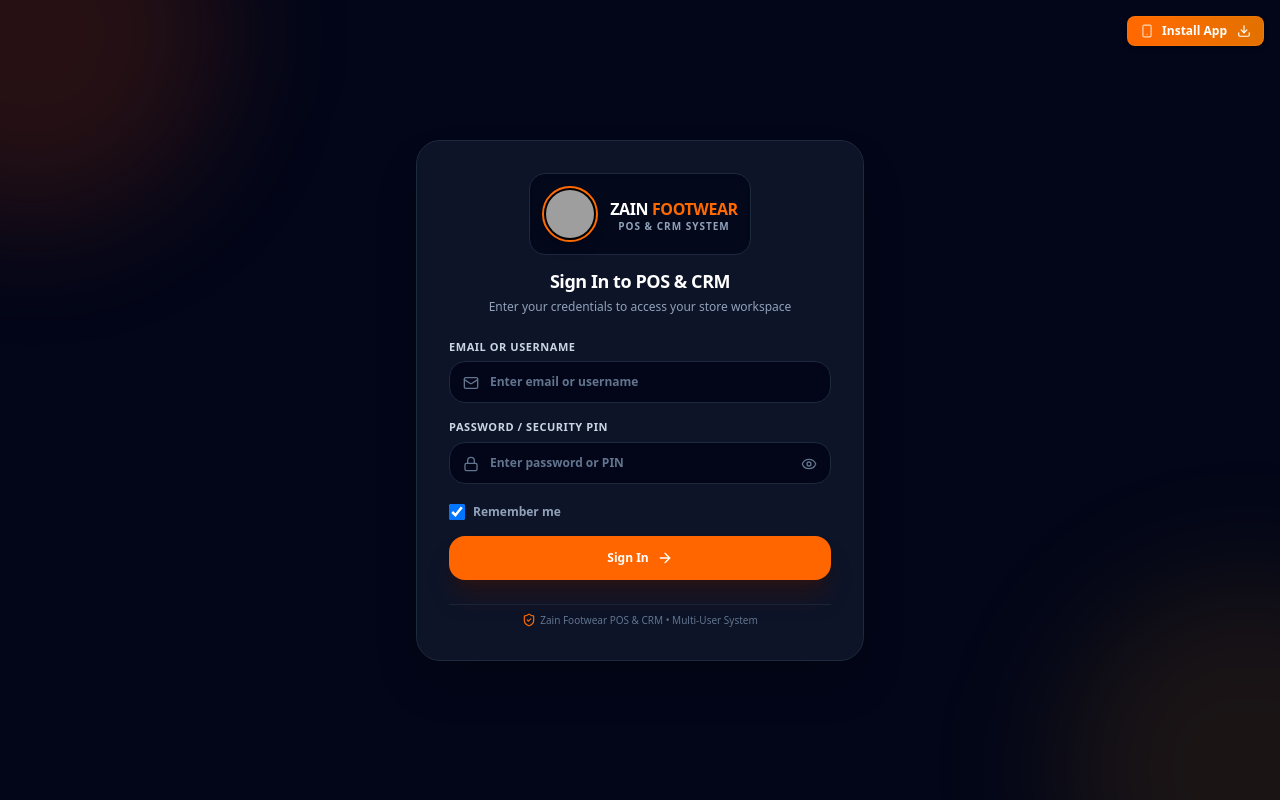
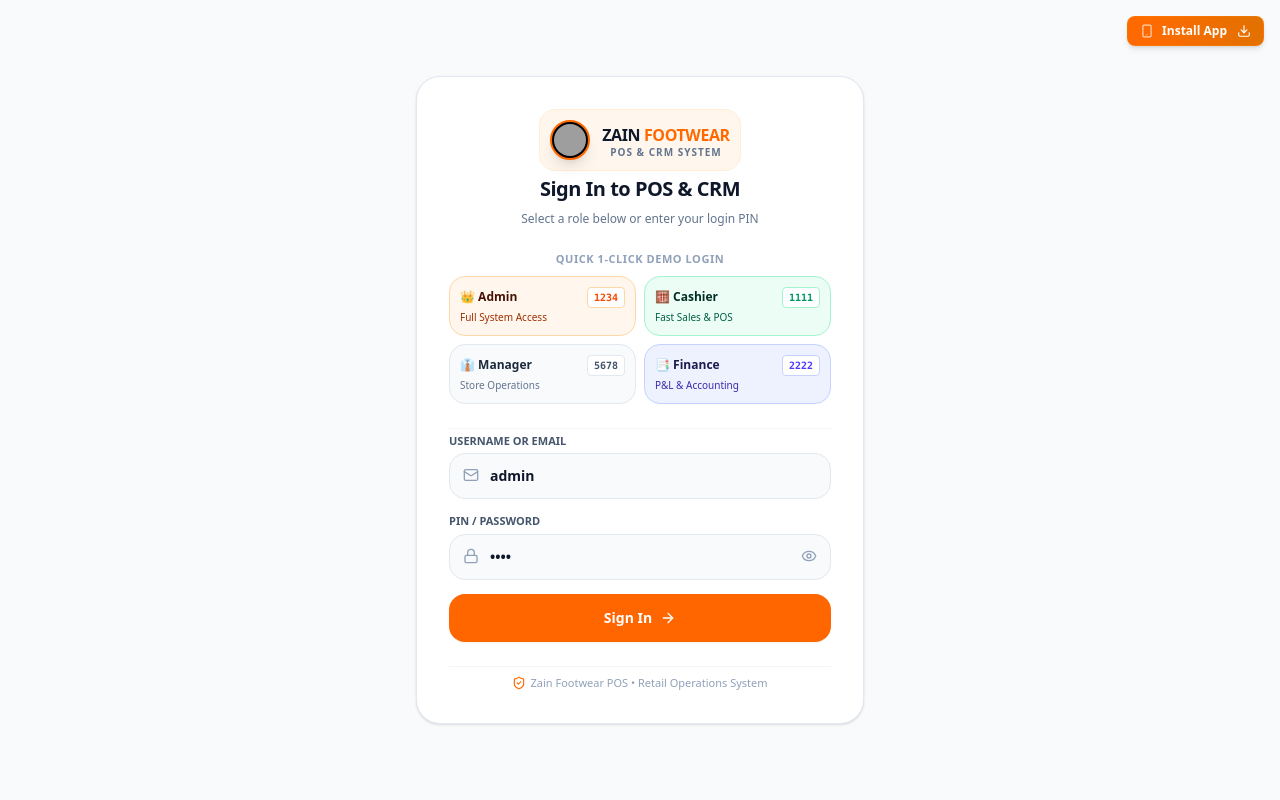
Before and after one commit to zainfootcare-alt/zainstoreckt, a React (Vite) app: page /login in a window 1280 px wide. Built offline with nearby package versions, Linux system fonts and the light colour scheme; grey boxes are pictures that could not be loaded.

Commit message:
feat: implement login page with role-based quick selection and authentication form

```diff
--- a/src/pages/Auth/LoginPage.tsx
+++ b/src/pages/Auth/LoginPage.tsx
@@ -3,16 +3,15 @@ import { useNavigate } from 'react-router-dom';
 import { useShop } from '../../context/ShopContext';
 import { ZainLogo } from '../../components/common/ZainLogo';
 import { PwaInstallButton } from '../../components/common/PwaInstallButton';
-import { Mail, Lock, Eye, EyeOff, ArrowRight, ShieldCheck, AlertCircle } from 'lucide-react';
+import { Mail, Lock, Eye, EyeOff, ArrowRight, ShieldCheck, AlertCircle, Sparkles, UserCheck } from 'lucide-react';
 
 export const LoginPage: React.FC = () => {
   const { loginUser } = useShop();
   const navigate = useNavigate();
 
-  const [identifierInput, setIdentifierInput] = useState<string>('');
-  const [passwordInput, setPasswordInput] = useState<string>('');
+  const [identifierInput, setIdentifierInput] = useState<string>('admin');
+  const [passwordInput, setPasswordInput] = useState<string>('1234');
   const [showPassword, setShowPassword] = useState<boolean>(false);
-  const [rememberMe, setRememberMe] = useState<boolean>(true);
   const [errorMsg, setErrorMsg] = useState<string>('');
   const [isSubmitting, setIsSubmitting] = useState<boolean>(false);
 
@@ -39,114 +38,150 @@ export const LoginPage: React.FC = () => {
       if (res.success) {
         navigate('/app/dashboard');
       } else {
-        setErrorMsg(res.message || 'Invalid email/username or PIN.');
+        setErrorMsg(res.message || 'Invalid username or PIN.');
       }
-    }, 200);
+    }, 150);
   };
 
-  // Quick fill helper for testing demo accounts
-  const quickFill = (email: string, pin: string) => {
-    setIdentifierInput(email);
+  // Quick 1-Click Role Login Selector
+  const quickSelect = (username: string, pin: string) => {
+    setIdentifierInput(username);
     setPasswordInput(pin);
     setErrorMsg('');
+    const res = loginUser(username, pin);
+    if (res.success) {
+      navigate('/app/dashboard');
+    }
   };
 
   return (
-    <div className="min-h-screen bg-slate-950 text-slate-100 flex flex-col justify-center items-center p-4 relative overflow-hidden font-sans">
-      {/* Background Decorative Ambient Glows */}
-      <div className="absolute -top-40 -left-40 w-96 h-96 bg-orange-600/15 rounded-full blur-3xl pointer-events-none" />
-      <div className="absolute -bottom-40 -right-40 w-96 h-96 bg-amber-500/10 rounded-full blur-3xl pointer-events-none" />
-
+    <div className="min-h-screen bg-[#f8fafc] text-slate-900 flex flex-col justify-center items-center p-4 relative font-sans">
       {/* Top Banner PWA Install Option */}
       <div className="absolute top-4 right-4 z-20">
         <PwaInstallButton />
       </div>
 
-      <div className="w-full max-w-md bg-slate-900/90 backdrop-blur-xl border border-slate-800 rounded-3xl p-6 sm:p-8 shadow-2xl space-y-6 z-10">
+      <div className="w-full max-w-md bg-white border border-slate-200 rounded-3xl p-6 sm:p-8 shadow-sm space-y-6 z-10">
         {/* LOGO & BRAND HEADER */}
-        <div className="text-center space-y-3">
-          <div className="inline-flex items-center justify-center p-3 bg-slate-950/80 rounded-2xl border border-slate-800 shadow-inner">
-            <ZainLogo size="lg" showText={true} lightText={true} />
+        <div className="text-center space-y-2">
+          <div className="inline-flex items-center justify-center p-2.5 bg-orange-50 rounded-2xl border border-orange-100 mb-1">
+            <ZainLogo size="md" showText={true} />
           </div>
-          <div className="space-y-1">
-            <h1 className="text-lg font-black text-white tracking-tight">Sign In to POS & CRM</h1>
-            <p className="text-xs text-slate-400 font-medium">Enter your credentials to access your store workspace</p>
+          <h1 className="text-lg sm:text-xl font-black text-slate-900 tracking-tight">Sign In to POS & CRM</h1>
+          <p className="text-xs text-slate-500 font-medium">Select a role below or enter your login PIN</p>
+        </div>
+
+        {/* 1-TAP QUICK ROLE SELECTOR (Khatabook Simplicity) */}
+        <div className="space-y-2">
+          <label className="block text-[11px] font-extrabold text-slate-400 uppercase tracking-wider text-center">
+            Quick 1-Click Demo Login
+          </label>
+          <div className="grid grid-cols-2 gap-2">
+            <button
+              type="button"
+              onClick={() => quickSelect('admin', '1234')}
+              className="p-2.5 bg-orange-50 hover:bg-orange-100 border border-orange-200 rounded-2xl text-left transition-all active:scale-98 group"
+            >
+              <div className="flex items-center justify-between">
+                <span className="text-xs font-black text-orange-950">👑 Admin</span>
+                <span className="text-[10px] font-mono font-bold text-orange-600 bg-white px-1.5 py-0.5 rounded border border-orange-200">1234</span>
+              </div>
+              <p className="text-[10px] text-orange-800 font-medium mt-0.5">Full System Access</p>
+            </button>
+
+            <button
+              type="button"
+              onClick={() => quickSelect('cashier', '1111')}
+              className="p-2.5 bg-emerald-50 hover:bg-emerald-100 border border-emerald-200 rounded-2xl text-left transition-all active:scale-98 group"
+            >
+              <div className="flex items-center justify-between">
+                <span className="text-xs font-black text-emerald-950">🧮 Cashier</span>
+                <span className="text-[10px] font-mono font-bold text-emerald-600 bg-white px-1.5 py-0.5 rounded border border-emerald-200">1111</span>
+              </div>
+              <p className="text-[10px] text-emerald-800 font-medium mt-0.5">Fast Sales & POS</p>
+            </button>
+
+            <button
+              type="button"
+              onClick={() => quickSelect('manager', '5678')}
+              className="p-2.5 bg-slate-50 hover:bg-slate-100 border border-slate-200 rounded-2xl text-left transition-all active:scale-98"
+            >
+              <div className="flex items-center justify-between">
+                <span className="text-xs font-black text-slate-800">👔 Manager</span>
+                <span className="text-[10px] font-mono font-bold text-slate-600 bg-white px-1.5 py-0.5 rounded border border-slate-200">5678</span>
+              </div>
+              <p className="text-[10px] text-slate-500 font-medium mt-0.5">Store Operations</p>
+            </button>
+
+            <button
+              type="button"
+              onClick={() => quickSelect('finance', '2222')}
+              className="p-2.5 bg-indigo-50 hover:bg-indigo-100 border border-indigo-200 rounded-2xl text-left transition-all active:scale-98"
+            >
+              <div className="flex items-center justify-between">
+                <span className="text-xs font-black text-indigo-950">📑 Finance</span>
+                <span className="text-[10px] font-mono font-bold text-indigo-600 bg-white px-1.5 py-0.5 rounded border border-indigo-200">2222</span>
+              </div>
+              <p className="text-[10px] text-indigo-800 font-medium mt-0.5">P&L & Accounting</p>
+            </button>
           </div>
         </div>
 
-        {/* ERROR MESSAGE ALERT */}
+        {/* ERROR ALERT */}
         {errorMsg && (
-          <div className="p-3.5 bg-rose-500/10 border border-rose-500/30 rounded-2xl text-rose-300 text-xs font-bold flex items-center space-x-2.5 animate-in fade-in duration-200">
-            <AlertCircle className="w-4 h-4 text-rose-400 flex-shrink-0" />
+          <div className="p-3 bg-rose-50 border border-rose-200 rounded-2xl text-rose-700 text-xs font-bold flex items-center space-x-2 animate-in fade-in duration-150">
+            <AlertCircle className="w-4 h-4 text-rose-500 flex-shrink-0" />
             <span>{errorMsg}</span>
           </div>
         )}
 
-        {/* STANDARD LOGIN FORM */}
-        <form onSubmit={handleSubmit} className="space-y-4">
-          {/* Email / Username Field */}
-          <div className="space-y-1.5">
-            <label className="block text-[11px] font-extrabold text-slate-300 uppercase tracking-wider">
-              Email or Username
+        {/* MANUAL LOGIN FORM */}
+        <form onSubmit={handleSubmit} className="space-y-3.5 pt-1 border-t border-slate-100">
+          <div>
+            <label className="block text-[11px] font-extrabold text-slate-600 uppercase mb-1">
+              Username or Email
             </label>
             <div className="relative">
-              <Mail className="w-4 h-4 text-slate-500 absolute left-3.5 top-3.5" />
+              <Mail className="w-4 h-4 text-slate-400 absolute left-3.5 top-3.5" />
               <input
                 type="text"
                 value={identifierInput}
                 onChange={(e) => setIdentifierInput(e.target.value)}
-                placeholder="Enter email or username"
-                className="w-full pl-10 pr-4 py-3 bg-slate-950 border border-slate-800 rounded-2xl text-xs font-semibold text-white placeholder-slate-500 focus:outline-none focus:border-orange-500 transition-colors"
+                placeholder="admin, cashier, manager, finance"
+                className="w-full pl-10 pr-4 py-2.5 sm:py-3 bg-slate-50 border border-slate-200 rounded-2xl text-xs sm:text-sm font-semibold text-slate-900 placeholder-slate-400 focus:outline-none focus:border-orange-500"
                 autoComplete="username"
               />
             </div>
           </div>
 
-          {/* Password / PIN Field */}
-          <div className="space-y-1.5">
-            <div className="flex justify-between items-center">
-              <label className="block text-[11px] font-extrabold text-slate-300 uppercase tracking-wider">
-                Password / Security PIN
-              </label>
-            </div>
+          <div>
+            <label className="block text-[11px] font-extrabold text-slate-600 uppercase mb-1">
+              PIN / Password
+            </label>
             <div className="relative">
-              <Lock className="w-4 h-4 text-slate-500 absolute left-3.5 top-3.5" />
+              <Lock className="w-4 h-4 text-slate-400 absolute left-3.5 top-3.5" />
               <input
                 type={showPassword ? 'text' : 'password'}
                 value={passwordInput}
                 onChange={(e) => setPasswordInput(e.target.value)}
-                placeholder="Enter password or PIN"
-                className="w-full pl-10 pr-11 py-3 bg-slate-950 border border-slate-800 rounded-2xl text-xs font-semibold text-white placeholder-slate-500 focus:outline-none focus:border-orange-500 transition-colors"
+                placeholder="Enter PIN (e.g. 1234)"
+                className="w-full pl-10 pr-11 py-2.5 sm:py-3 bg-slate-50 border border-slate-200 rounded-2xl text-xs sm:text-sm font-semibold text-slate-900 placeholder-slate-400 focus:outline-none focus:border-orange-500"
                 autoComplete="current-password"
               />
               <button
                 type="button"
                 onClick={() => setShowPassword(!showPassword)}
-                className="absolute right-3.5 top-3.5 text-slate-500 hover:text-slate-300 transition-colors"
+                className="absolute right-3.5 top-3.5 text-slate-400 hover:text-slate-600"
               >
                 {showPassword ? <EyeOff className="w-4 h-4" /> : <Eye className="w-4 h-4" />}
               </button>
             </div>
           </div>
 
-          {/* Remember Me & Forgot Password Options */}
-          <div className="flex items-center justify-between text-xs font-semibold pt-1">
-            <label className="flex items-center space-x-2 cursor-pointer text-slate-400 hover:text-slate-200">
-              <input
-                type="checkbox"
-                checked={rememberMe}
-                onChange={(e) => setRememberMe(e.target.checked)}
-                className="w-4 h-4 rounded bg-slate-950 border-slate-800 text-orange-500 focus:ring-0 focus:ring-offset-0 cursor-pointer"
-              />
-              <span>Remember me</span>
-            </label>
-          </div>
-
-          {/* Submit Button */}
           <button
             type="submit"
             disabled={isSubmitting}
-            className="w-full py-3.5 bg-[#ff6600] hover:bg-orange-600 active:scale-[0.99] text-white font-extrabold rounded-2xl text-xs shadow-xl shadow-orange-950/40 flex items-center justify-center space-x-2 transition-all mt-2 disabled:opacity-50"
+            className="w-full py-3.5 bg-[#ff6600] hover:bg-orange-600 active:scale-98 text-white font-extrabold rounded-2xl text-xs sm:text-sm shadow-xs flex items-center justify-center space-x-2 transition-all mt-3 disabled:opacity-50"
           >
             <span>{isSubmitting ? 'Signing In...' : 'Sign In'}</span>
             <ArrowRight className="w-4 h-4" />
@@ -154,9 +189,9 @@ export const LoginPage: React.FC = () => {
         </form>
 
         {/* FOOTER */}
-        <div className="pt-2 text-center text-[10px] text-slate-500 font-medium flex items-center justify-center space-x-1 border-t border-slate-800/80">
+        <div className="pt-2 text-center text-[11px] text-slate-400 font-medium flex items-center justify-center space-x-1 border-t border-slate-100">
           <ShieldCheck className="w-3.5 h-3.5 text-orange-500" />
-          <span>Zain Footwear POS & CRM • Multi-User System</span>
+          <span>Zain Footwear POS • Retail Operations System</span>
         </div>
       </div>
     </div>
```
